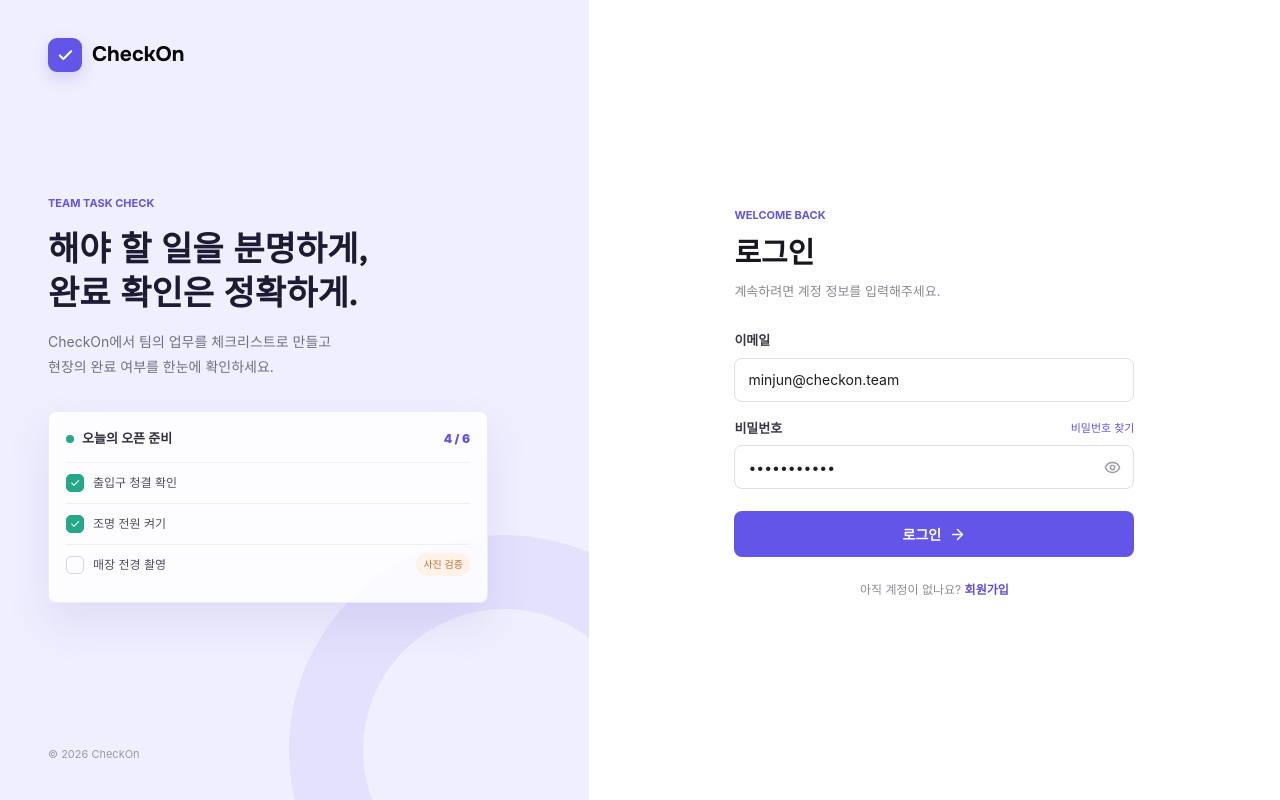
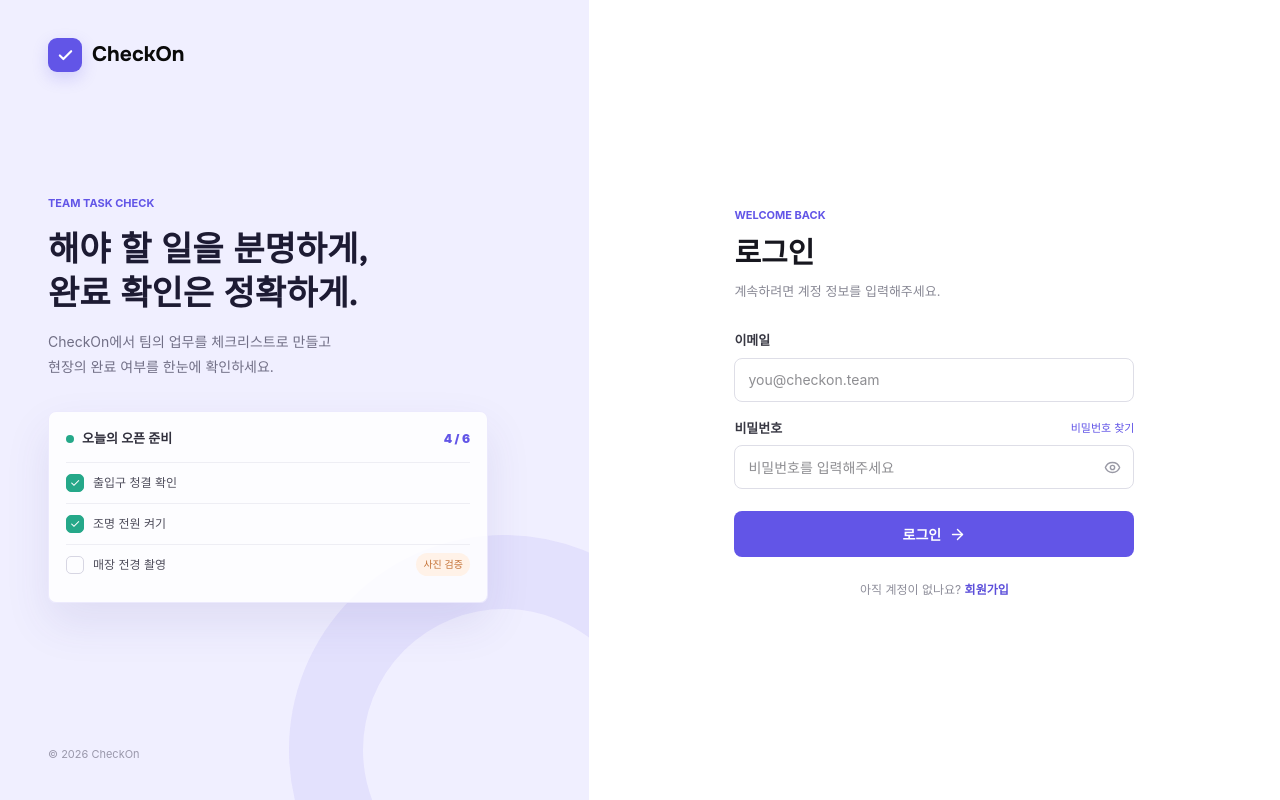
Before and after one commit to KTB4-AI-HACKATHON-11/front, a React (Vite) app: page /login in a window 1280 px wide. Built offline with nearby package versions, Linux system fonts and the light colour scheme.

Commit message:
feat: 로그인 폼 상태 관리 및 성공/실패 처리 골격 추가 (API 연동 TODO)

```diff
--- a/src/app/pages/login/LoginPage.css
+++ b/src/app/pages/login/LoginPage.css
@@ -216,6 +216,16 @@
   cursor: pointer;
 }
 
+.auth-form__error {
+  margin: 16px 0 0;
+  padding: 10px 12px;
+  border: 1px solid #f3c6c6;
+  border-radius: 8px;
+  background: #fdf2f2;
+  color: #c23a3a;
+  font-size: 12px;
+}
+
 .auth-submit {
   display: flex;
   width: 100%;
--- a/src/app/pages/login/LoginPage.jsx
+++ b/src/app/pages/login/LoginPage.jsx
@@ -3,20 +3,50 @@ import { ArrowRight, Eye, EyeOff } from "lucide-react";
 import { Link, useNavigate } from "react-router";
 import BrandMark from "../../components/BrandMark";
 import LoginPreview from "./components/LoginPreview";
+import { ApiError } from "../../api/client";
 import "./LoginPage.css";
 
 export default function LoginPage({ onLogin }) {
   const navigate = useNavigate();
   const [showPassword, setShowPassword] = useState(false);
+  const [isSubmitting, setIsSubmitting] = useState(false);
+  const [errorMessage, setErrorMessage] = useState("");
 
-  const handleLogin = (event) => {
+  const handleLogin = async (event) => {
     event.preventDefault();
-    // TODO: 로그인 API 연동 후 응답받은 계정 정보를 저장해야 합니다.
-    onLogin({
-      nickname: "민준",
-      email: "minjun@checkon.team",
-    });
-    navigate("/groups");
+
+    if (isSubmitting) return;
+
+    const formData = new FormData(event.currentTarget);
+    const email = (formData.get("email") ?? "").toString().trim();
+    const password = (formData.get("password") ?? "").toString();
+
+    if (!email || !password) {
+      setErrorMessage("이메일과 비밀번호를 모두 입력해주세요.");
+      return;
+    }
+
+    setErrorMessage("");
+    setIsSubmitting(true);
+    try {
+      // TODO: 로그인 API 연동 (백엔드 로그인 엔드포인트 확정 후 memberApi.js에 loginMember 추가하여 교체)
+      // const member = await loginMember({ email, password });
+      const member = { nickname: "민준", email };
+
+      onLogin({
+        nickname: member.nickname,
+        email: member.email,
+      });
+      navigate("/groups");
+    } catch (error) {
+      setErrorMessage(
+        error instanceof ApiError
+          ? error.message
+          : "로그인에 실패했습니다. 잠시 후 다시 시도해주세요."
+      );
+    } finally {
+      setIsSubmitting(false);
+    }
   };
 
   return (
@@ -44,7 +74,16 @@ export default function LoginPage({ onLogin }) {
           <form onSubmit={handleLogin}>
             <div className="auth-field">
               <label className="field-label" htmlFor="login-email">이메일</label>
-              <input className="text-input" id="login-email" type="email" defaultValue="minjun@checkon.team" />
+              <input
+                className="text-input"
+                id="login-email"
+                name="email"
+                type="email"
+                placeholder="you@checkon.team"
+                autoComplete="email"
+                required
+                disabled={isSubmitting}
+              />
             </div>
             <div className="auth-field">
               <div className="auth-field__label-row">
@@ -55,8 +94,12 @@ export default function LoginPage({ onLogin }) {
                 <input
                   className="text-input"
                   id="login-password"
+                  name="password"
                   type={showPassword ? "text" : "password"}
-                  defaultValue="checkon1234"
+                  placeholder="비밀번호를 입력해주세요"
+                  autoComplete="current-password"
+                  required
+                  disabled={isSubmitting}
                 />
                 <button type="button" title="비밀번호 표시" onClick={() => setShowPassword((current) => !current)}>
                   {showPassword ? <EyeOff size={17} /> : <Eye size={17} />}
@@ -64,8 +107,12 @@ export default function LoginPage({ onLogin }) {
               </div>
             </div>
 
-            <button className="auth-submit" type="submit">
-              로그인 <ArrowRight size={17} />
+            {errorMessage && (
+              <p className="auth-form__error" role="alert">{errorMessage}</p>
+            )}
+
+            <button className="auth-submit" type="submit" disabled={isSubmitting}>
+              {isSubmitting ? "로그인 중..." : <>로그인 <ArrowRight size={17} /></>}
             </button>
           </form>
 
```
